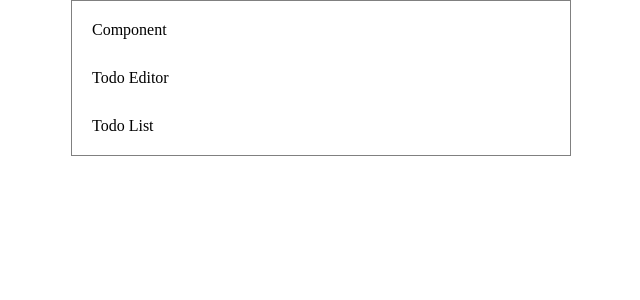
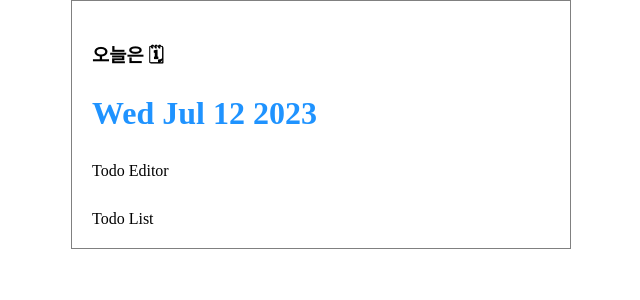
Before and after one commit to kang-gicheon/React_TODO_List, a React (Create React App) app in the folder todo/: page / in a window 1280 px wide. Shown: the top 300 px of the page, without its empty margins (319-959 px from the left). Built offline with nearby package versions, Linux system fonts and the light colour scheme.

Commit message:
Header 영역 수정
오늘 날짜 추가

```diff
--- /dev/null
+++ b/todo/src/component/Header.css
@@ -0,0 +1,4 @@
+.Header h1{
+    margin-bottom: 0px;
+    color: #1f93ff;
+}
--- a/todo/src/component/Header.js
+++ b/todo/src/component/Header.js
@@ -1,4 +1,11 @@
+import "./Header.css";
+
 const Header = () => {
-  return <div className="Header">Component</div>;
+  return (
+    <div className="Header">
+      <h3>오늘은 🗓</h3>
+      <h1>{new Date().toDateString()}</h1>
+    </div>
+  );
 };
 export default Header;
```
